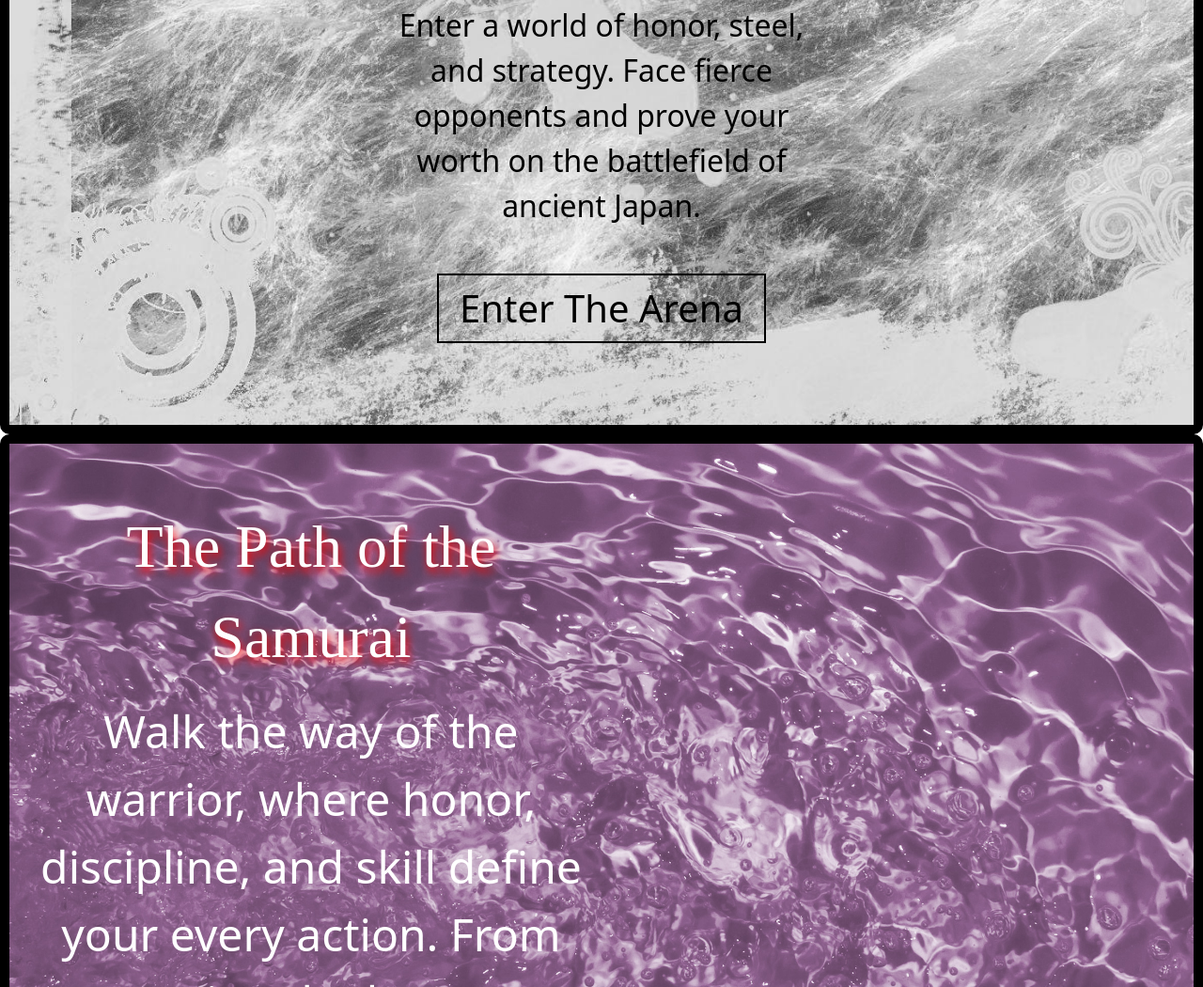
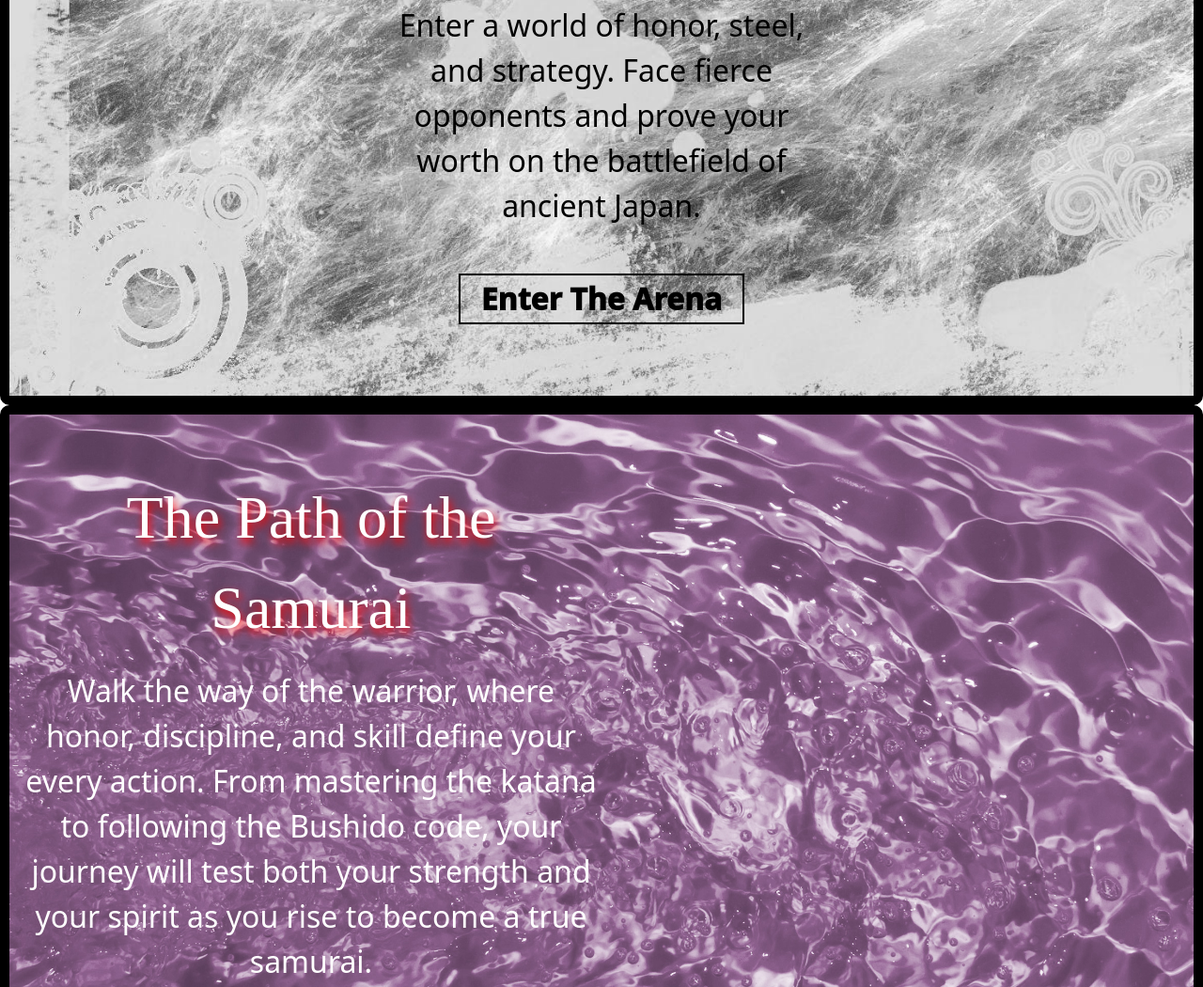
Before and after one commit to FHS-WDPP/canva-website-CraftedRNL, a plain HTML site: page index.html in a window 1280 px wide. Shown: the part 507-1557 px from the top of the page at 94% size. Drawn offline with nearby package versions, Linux system fonts and the light colour scheme; a web font is replaced by a local one.

Commit message:
Second Commit

```diff
--- a/css/style.css
+++ b/css/style.css
@@ -50,12 +50,14 @@
     font-family: "Gravitas One", serif;
 }
 .water-blurb{
-    font-size: 3em;
+    font-size: 2em;
     width: 100%;
     display: flex;
     justify-self: center;
 }
-
+.col-6{
+    height: 100%;
+}
 .button{
     border: 2px solid black;
     font-weight: 1000;
@@ -63,10 +65,16 @@
     font-size: 2rem;
     margin-bottom: 25%;
 }
-h1{
+a{
     margin: 10px;
+    text-decoration: none;
+    color: black;
+}
+a:hover{
+    color: red;
+    text-shadow: 2px 2px 10px rgb(229, 255, 0);
 }
 .button:hover{
     border: 2px solid red;
-    color: red;
+    color: red !important;
 }
--- a/index.html
+++ b/index.html
@@ -25,8 +25,8 @@
                 battlefield of ancient Japan.
             </div>
             <div class="row hero-button">
-                <button type="button" class="button mt-5">
-                    <h1>Enter The Arena</h1>
+                <button  type="button" class="button mt-5">
+                    <a href="#path">Enter The Arena</a>
                 </button>
 
             </div>
@@ -34,7 +34,7 @@
     </div>
     <div class="container-fluid water">
         <div class="col-6">
-            <div class="row water-title">
+            <div id="path" class="row water-title">
                 The Path of
                 the Samurai
             </div>
```
